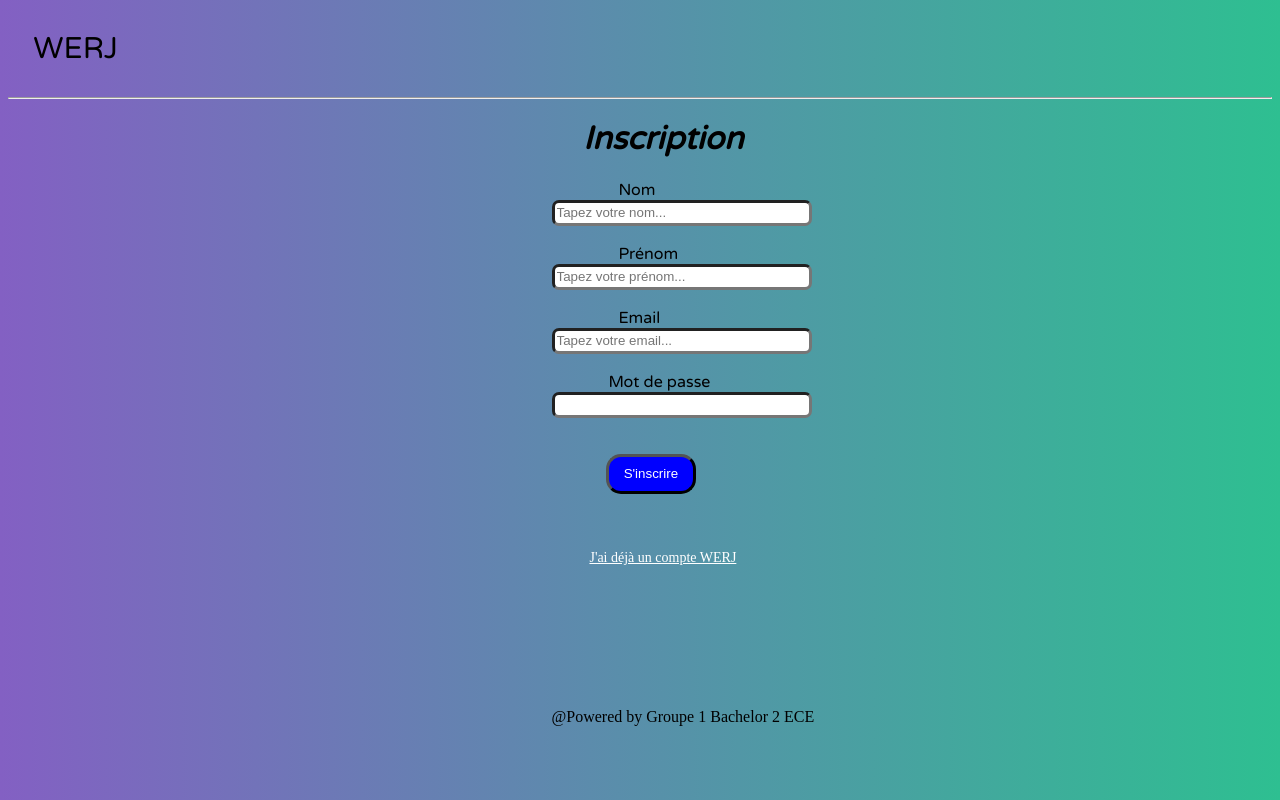
After one commit to Wildrey237/ECE_WEB, a PHP site: page /views/form_inscription.html in a window 1280 px wide. The commit adds this page. Run offline with PHP 8.4, Linux system fonts and the light colour scheme.

Commit message:
j'ai envoyé une inscription

```diff
--- /dev/null
+++ b/Style/inscription.css
@@ -0,0 +1,53 @@
+@import url('https://fonts.googleapis.com/css2?family=Varela+Round&display=swap');
+
+.logo-upper {
+    margin-left: 2%;
+    font-size: 30px;
+    font-family: 'Varela Round';
+}
+
+h1 {
+    margin-left: 45.5%;
+    font-family: 'Varela Round';
+    font-style: italic;
+}
+
+body {
+    background-image: linear-gradient(to right, #8360c3, #2ebf91);
+}
+
+
+form input {
+    margin-left: 43%;
+    border-radius: 0px;
+    height: 18px;
+    width: 250px;
+    border-width: 3px;
+}
+
+a {
+    margin-left: 46%;
+    font-size: 14px;
+    color: white;
+    transition: color 0.5s;
+}
+
+a:hover {
+    color: chartreuse;
+}
+
+.button-submit {
+    margin-left: 47.3%;
+    height: 40px;
+    width: 90px;
+    border-radius: 15px;
+    background-color: blue;
+    color: white;
+    transition: color 0.5s, background-color 0.8s;
+    cursor: pointer;
+}
+
+.button-submit:hover {
+    background-color: chartreuse;
+    color: black;
+}
--- a/modele/user.php
+++ b/modele/user.php
@@ -1,6 +1,4 @@
 <?php
-
-
 
 class UserController{
 
--- /dev/null
+++ b/views/form_inscription.html
@@ -0,0 +1,29 @@
+<!DOCTYPE html>
+<html lang="en">
+<head>
+    <meta charset="UTF-8">
+    <meta http-equiv="X-UA-Compatible" content="IE=edge">
+    <meta name="viewport" content="width=device-width, initial-scale=1.0">
+    <link rel="stylesheet" href="Style\inscription.css" type="text/css">
+    <title>Inscription</title>
+</head>
+<body>
+    <p class="logo-upper">WERJ</p>
+    <hr>
+    <h1>Inscription</h1>
+    <form action="modele\inscription.php" method="post">
+        <label style="margin-left: 48.3%; font-family: 'Varela Round';">Nom </label><br>
+        <input style="border-radius: 7px;" type="text" name="nom" placeholder="Tapez votre nom..."><br><br>
+        <label style="margin-left: 48.3%; font-family: 'Varela Round';">Prénom </label><br>
+        <input style="border-radius: 7px;" type="text" name="prenom" placeholder="Tapez votre prénom..."><br><br>
+        <label style="margin-left: 48.3%; font-family: 'Varela Round';">Email </label><br>
+        <input style="border-radius: 7px;" type="email" name="email" placeholder="Tapez votre email..."><br><br>
+        <label style="margin-left: 47.5%; font-family: 'Varela Round';">Mot de passe </label><br>
+        <input style="border-radius: 7px;" type="password" name="motdepasse"><br><br><br>
+        <input class="button-submit" type="submit" value="S'inscrire">
+    </form>
+    <br><br><br>
+    <a href="">J'ai déjà un compte WERJ</a><br><br><br><br><br><br><br><br>
+    <p style="margin-left: 43%; color: black">@Powered by Groupe 1 Bachelor 2 ECE</p>
+</body>
+</html>
```
Also changed, not shown: database.php (deleted, +0 -49 lines), inscription.php (deleted, +0 -23 lines), modele/inscription.php (+11 -20 lines), 1 other file.
